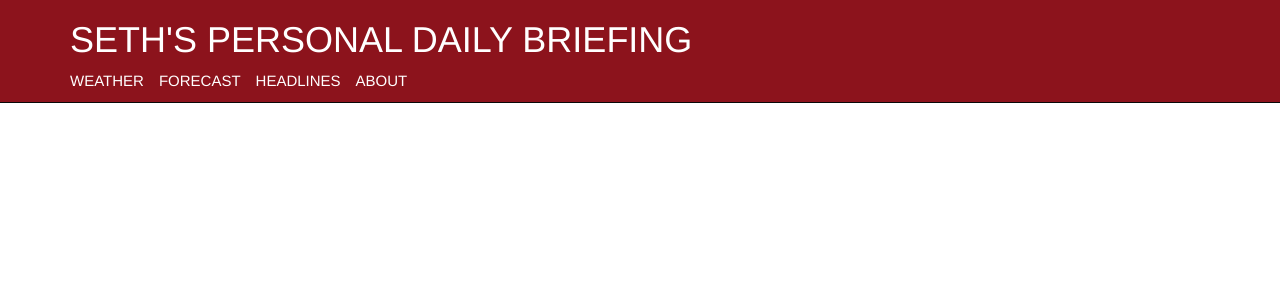
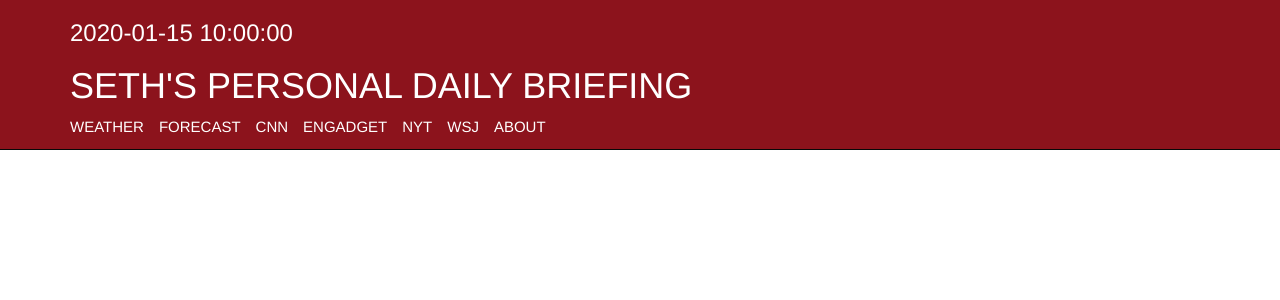
Before and after one commit to sethgerou/daily-briefing, a Flask app: template templates/layout.html in a window 1280 px wide. Shown: the top 300 px of the page. Run offline with Flask 2, Linux system fonts and the light colour scheme; the template is opened without the code that fills it: most values are stand-ins (such as "Sample title", 1, 10 or a date in 2020); some libraries are stand-ins or nearby versions.

Commit message:
refactor to add date and newsapi headlines

```diff
--- a/application.py
+++ b/application.py
@@ -1,17 +1,20 @@
 from flask import Flask, render_template
 import scraping
 import weather
+from datetime import datetime
+from headlines import get_articles
 
 application=Flask(__name__)
 
 @application.route('/')
 def index():
-    return render_template("index.html")
+    formatted_datetime = datetime.now().strftime("%A, %B%e, %G")
+    return render_template("index.html", current_date=formatted_datetime)
 
-@application.route('/headlines/')
-def headlines():
-    heads=scraping.get_headlines()
-    return render_template("headlines.html", hls=heads)
+@application.route('/headlines/<src>')
+def headlines(src):
+    heads=get_articles(src)
+    return render_template("headlines.html", hls=heads, src=src)
 
 @application.route('/weather/')
 def current():
--- a/static/css/main.css
+++ b/static/css/main.css
@@ -1,6 +1,12 @@
 h1 {
   text-emphasis: bold;
   text-transform: uppercase;
+}
+
+h3 {
+  color: #FFFFFF;
+  text-emphasis: bold;
+  text-transform: capitalize;
 }
 
 body {
@@ -40,9 +46,9 @@ body {
   font-weight: bold;
 }
 
-.hline {
+/*.hline {
   padding: .5em 0;
-}
+}*/
 
 .wline {
   padding: .5em 0;
--- a/static/events.js
+++ b/static/events.js
@@ -21,14 +21,47 @@ $(function() {
     })
   });
 
-  $(document).on('click', '#headlines_link', function (event) {
+  $(document).on('click', '#CNN_link', function (event) {
     event.preventDefault();
-    $('#headlines').html('<p class="loading">( loading headlines... )</p>')
+    $('#CNN').html('<p class="loading">( loading CNN... )</p>')
     $.ajax({
-      url: '/headlines',
+      url: '/headlines/CNN',
       method: 'get'
     }).done(function (response) {
-      $('#headlines').html(response)
+      $('#CNN').html(response)
+    })
+  });
+
+  $(document).on('click', '#ENG_link', function (event) {
+    event.preventDefault();
+    $('#ENG').html('<p class="loading">( loading engadget... )</p>')
+    $.ajax({
+      url: '/headlines/engadget',
+      method: 'get'
+    }).done(function (response) {
+      $('#ENG').html(response)
+    })
+  });
+
+  $(document).on('click', '#NYT_link', function (event) {
+    event.preventDefault();
+    $('#NYT').html('<p class="loading">( loading New York Times... )</p>')
+    $.ajax({
+      url: '/headlines/the-new-york-times',
+      method: 'get'
+    }).done(function (response) {
+      $('#NYT').html(response)
+    })
+  });
+
+  $(document).on('click', '#WSJ_link', function (event) {
+    event.preventDefault();
+    $('#WSJ').html('<p class="loading">(loading Wall Street Journal... )</p>')
+    $.ajax({
+      url: '/headlines/the-wall-street-journal',
+      method: 'get'
+    }).done(function (response) {
+      $('#WSJ').html(response)
     })
   });
 
@@ -61,12 +94,39 @@ $(function() {
     })
   }
 
-  if($('#headlines').children()[0].textContent === '( loading headlines... )') {
+  if($('#CNN').children()[0].textContent === '( loading CNN... )') {
     $.ajax({
-      url: '/headlines',
+      url: '/headlines/CNN',
       method: 'get'
     }).done(function (response) {
-      $('#headlines').html(response)
+      $('#CNN').html(response)
+    })
+  }
+
+  if($('#ENG').children()[0].textContent === '( loading engadget... )') {
+    $.ajax({
+      url: '/headlines/engadget',
+      method: 'get'
+    }).done(function (response) {
+      $('#ENG').html(response)
+    })
+  }
+
+  if($('#NYT').children()[0].textContent === '( loading New York Times... )') {
+    $.ajax({
+      url: '/headlines/the-new-york-times',
+      method: 'get'
+    }).done(function (response) {
+      $('#NYT').html(response)
+    })
+  }
+
+  if($('#WSJ').children()[0].textContent === '(loading Wall Street Journal... )') {
+    $.ajax({
+      url: '/headlines/the-wall-street-journal',
+      method: 'get'
+    }).done(function (response) {
+      $('#WSJ').html(response)
     })
   }
 
--- a/templates/layout.html
+++ b/templates/layout.html
@@ -29,6 +29,7 @@
           <span class="icon-bar"></span>
         </button>
         <div class="brand">
+          <h3> {{ current_date }} </h3>
           <a href="{{ url_for('index') }}"><h1 class="logo" id="this-link">Seth's Personal Daily Briefing</h1></a>
         </div>
 
@@ -36,7 +37,10 @@
             <div id="menu-main-menu" class="nav navbar-nav ">
               <a id="weather_link" class="nav navbar-nav" href="/weather">Weather </a>
               <a id="forecast_link" class="nav navbar-nav" href="/forecast">Forecast </a>
-              <a id="headlines_link" class="nav navbar-nav" href="/headlines">Headlines</a>
+              <a id="CNN_link" class="nav navbar-nav" href="/headlines">CNN</a>
+              <a id="ENG_link" class="nav navbar-nav" href="/headlines">Engadget</a>
+              <a id="NYT_link" class="nav navbar-nav" href="/headlines">NYT</a>
+              <a id="WSJ_link" class="nav navbar-nav" href="/headlines">WSJ</a></a>
               <a id="about_link" class="nav navbar-nav" href="/headlines">About</a>
             </div>
           </div>
--- a/weather.py
+++ b/weather.py
@@ -1,7 +1,8 @@
 import requests
+from keys import wunderground
 
-def get_weather(zip="98019"):
-    wujson = requests.get("http://api.wunderground.com/api/f6d493539e73673c/conditions/forecast/q/%s.json" % zip)
+def get_weather(zc="98019"):
+    wujson = requests.get("http://api.wunderground.com/api/%s/conditions/forecast/q/%s.json" % (wunderground, zc))
     wdata = wujson.json()
 
     current = wdata['current_observation']
```
Also changed, not shown: headlines.py (added, +7 -0 lines), templates/headlines.html (+4 -4 lines), templates/index.html (+13 -2 lines), 1 other file.
